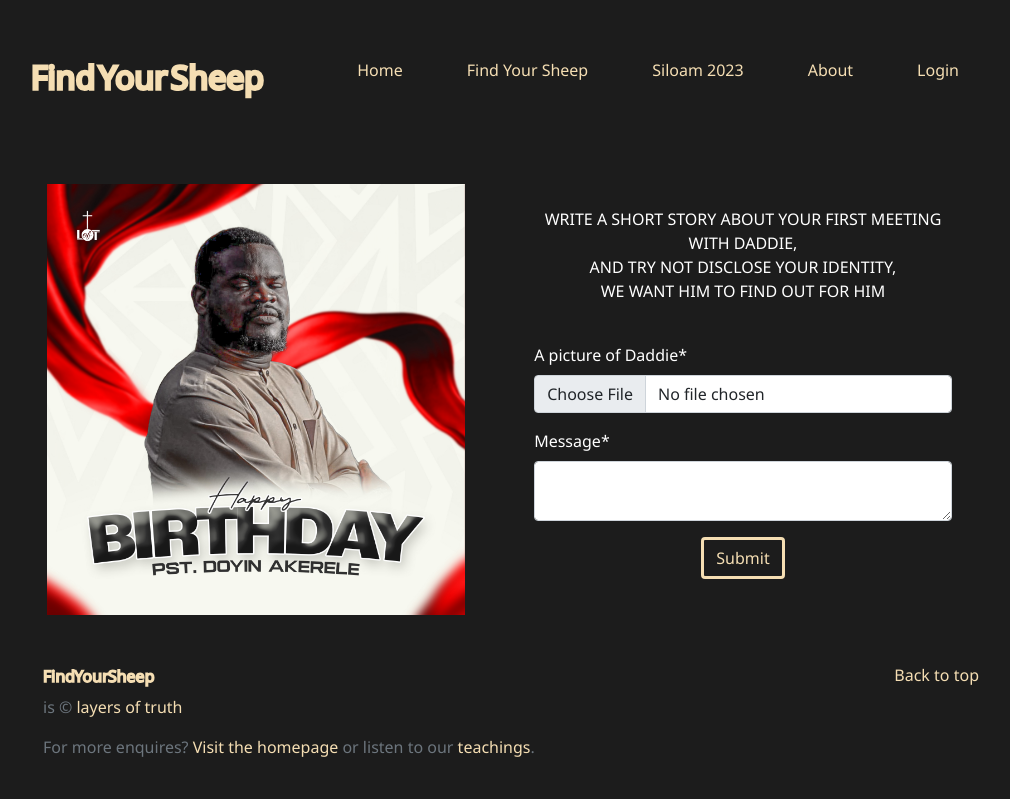
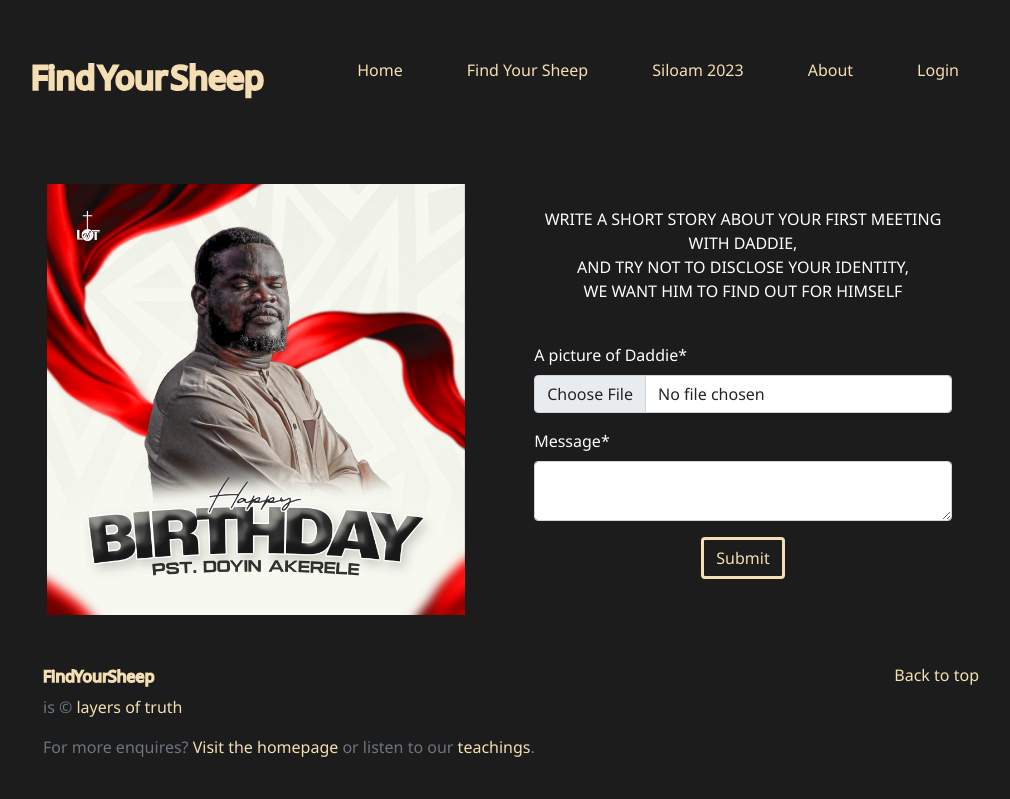
Before and after one commit to john-okojere/Find-your-Ship, a Django app: page / in a window 1280 px wide. Shown: the top 799 px of the page, without its empty margins (129-1139 px from the left). Run offline with Django 4.2, Linux system fonts and the light colour scheme; the visitor is signed in with stand-in values (Sample User, id 1); parts of the project's set-up code (start-up, migrations or seed data) failed here and were passed over; some libraries are stand-ins or nearby versions.

Commit message:
modified:   template/home/form.html

```diff
--- a/template/home/form.html
+++ b/template/home/form.html
@@ -7,7 +7,7 @@
     <img class="form_img" src="{% static 'img/Dad`s Bday 2.jpg' %}" style="width: 100%;justify-self: center;" alt>
     <div class="a_form">
         <div style="text-align: center;text-transform: uppercase;">
-            <p> Write a short story about your first meeting with daddie,<br>  and try not disclose your identity,<br>we want him to find out for him
+            <p> Write a short story about your first meeting with daddie,<br>  and try not to disclose your identity,<br>we want him to find out for himself
             </p>
         </div>
         <br>
```
